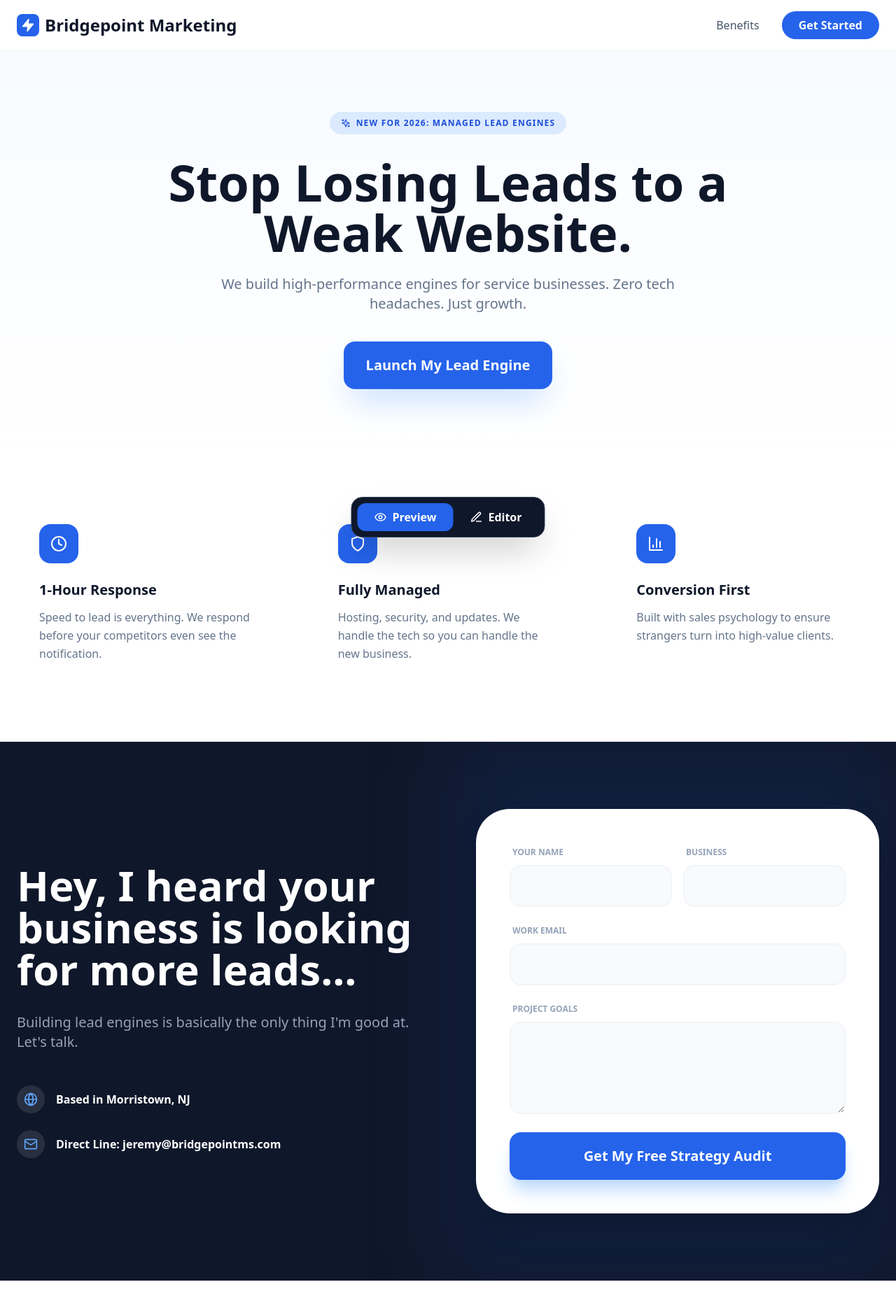
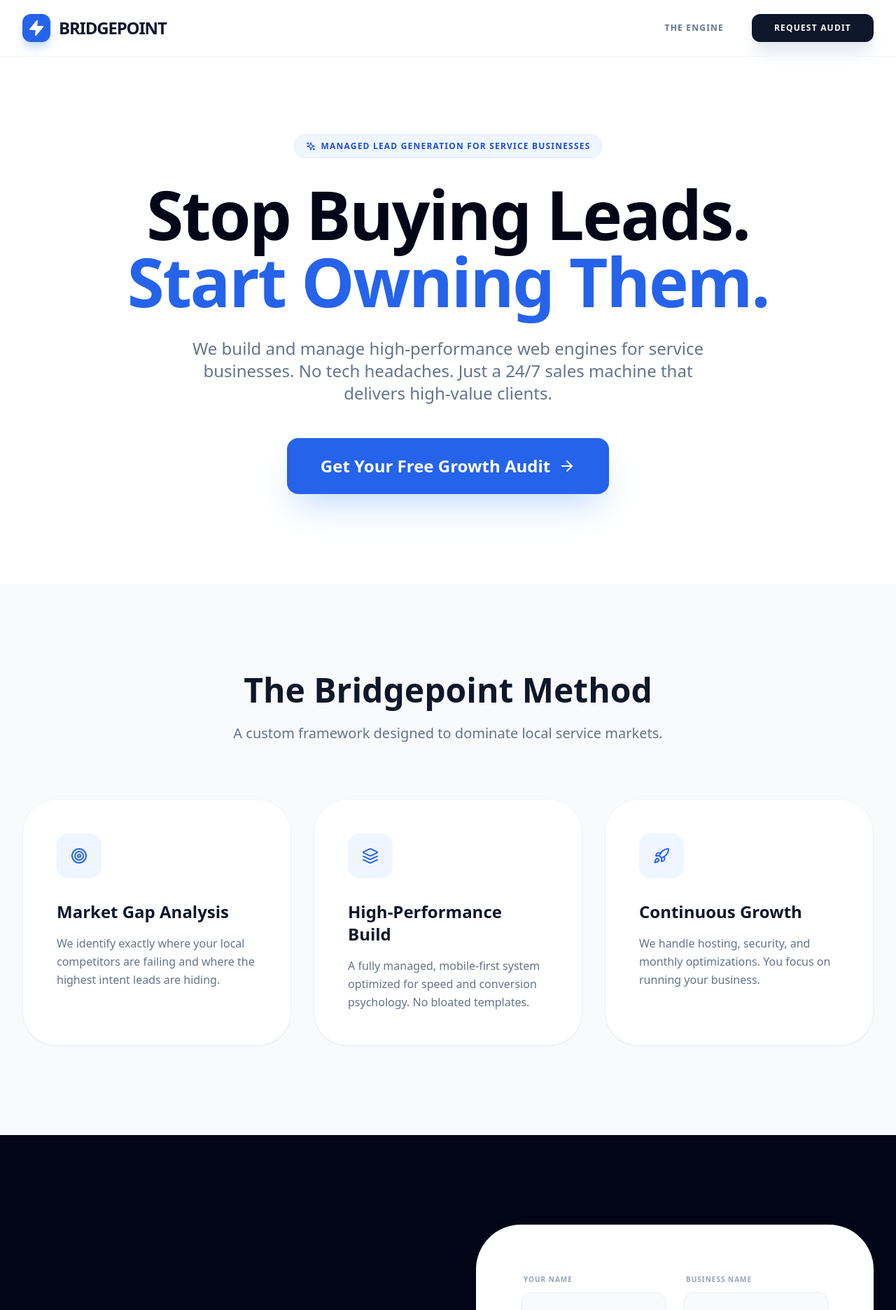
Before and after one commit to jeremyprzyhocki-ctrl/bridgepoint-marketing-site, a React (Create React App) app: page / in a window 1280 px wide. Shown: the top 1872 px of the page at 70% size. Built offline with nearby package versions, Linux system fonts and the light colour scheme.

Commit message:
Refactor App component and update form handling

```diff
--- a/src/App.js
+++ b/src/App.js
@@ -1,166 +1,170 @@
-import React, { useState, useEffect, useRef } from 'react';
+import React, { useState, useEffect } from 'react';
 import {
-  Check, Zap, Send, Loader2, Sparkles, Star, ArrowRight, MessageSquare,
-  User, Building2, Mail, Eye, Edit3, Save, Wand2, FileSearch, X, Clock, Globe, Shield, BarChart3
+  Check, Zap, Send, Loader2, Sparkles, ArrowRight,
+  Clock, Globe, Shield, BarChart3, Target, Layers, Rocket, ChevronRight
 } from 'lucide-react';
 
 // --- PRODUCTION CONFIG ---
 const HUB_PORTAL_ID = "244649678";
 const HUB_FORM_ID = "c08a8f4e-d90e-443c-8c9a-3c2797dda522";
 
-// --- THEME CONSTANTS ---
-const THEME = {
-  primary: "#2563EB",      // Bridgepoint Blue
-  secondary: "#0F172A",    // Midnight Slate
-  accent: "#6366F1",       // Indigo
-  bgLight: "#F8FAFC",
-  success: "#10B981"
-};
+export default function App() {
+  const [status, setStatus] = useState('idle');
 
-// --- HELPER: HUBSPOT API ---
-const submitToHubSpot = async (formData) => {
-  const endpoint = `https://api-na2.hsforms.com/submissions/v3/integration/submit/${HUB_PORTAL_ID}/${HUB_FORM_ID}`;
+  // Page Title & Meta (For Organic SEO)
+  useEffect(() => {
+    document.title = "Bridgepoint Marketing Solutions | High-Performance Web Design Morristown";
+  }, []);
+
+  const handleSubmit = async (e) => {
+    e.preventDefault();
+    setStatus('sending');
+    const formData = new FormData(e.target);
 
     const payload = {
       fields: [
-      { name: "firstname", value: formData.firstname },
-      { name: "email", value: formData.email },
-      { name: "company", value: formData.company },
-      { name: "message", value: formData.message }
+        { name: "firstname", value: formData.get('firstname') },
+        { name: "email", value: formData.get('email') },
+        { name: "company", value: formData.get('company') },
+        { name: "message", value: formData.get('message') }
       ],
       context: {
         pageUri: window.location.href,
-      pageName: document.title
+        pageName: "Bridgepoint Production Landing Page"
       }
     };
 
     try {
-    const res = await fetch(endpoint, {
+      const res = await fetch(`https://api-na2.hsforms.com/submissions/v3/integration/submit/${HUB_PORTAL_ID}/${HUB_FORM_ID}`, {
         method: "POST",
         headers: { "Content-Type": "application/json" },
         body: JSON.stringify(payload)
       });
-    return res.ok;
+      if (res.ok) setStatus('success');
+      else throw new Error();
     } catch (err) {
-    return false;
+      setStatus('idle');
+      alert("Submission error. Please try again.");
     }
   };
-
-export default function App() {
-  const [isEditor, setIsEditor] = useState(false);
-  const [status, setStatus] = useState('idle');
-  const [content, setContent] = useState({
-    brandName: "Bridgepoint Marketing",
-    heroTitle: "Stop Losing Leads to a Weak Website.",
-    heroSubtitle: "We build high-performance engines for service businesses. Zero tech headaches. Just growth.",
-    heroCta: "Launch My Lead Engine",
-    contactTitle: "Hey, I heard your business is looking for more leads...",
-    contactSubtitle: "Building lead engines is basically the only thing I'm good at. Let's talk.",
-    contactSubmitBtn: "Get My Free Strategy Audit",
-    contactSuccessTitle: "Bat-Signal Received! 🚀",
-    contactSuccessBody: "I'm diving into your market data right now. Keep your phone handy—I'll be reaching out within the hour.",
-  });
-
-  const updateContent = (key, val) => setContent(prev => ({ ...prev, [key]: val }));
 
   return (
     <div className="min-h-screen bg-white font-sans text-slate-900 selection:bg-blue-100">
 
-      {/* 1. STICKY NAV */}
-      <nav className="fixed w-full z-50 bg-white/90 backdrop-blur-md border-b border-slate-100 py-4 px-6">
+      {/* 1. NAV: Ultra-Premium */}
+      <nav className="fixed w-full z-50 bg-white/80 backdrop-blur-xl border-b border-slate-100 py-5 px-8">
         <div className="max-w-7xl mx-auto flex justify-between items-center">
-          <div className="flex items-center gap-2 text-2xl font-bold">
-            <div className="w-8 h-8 bg-blue-600 rounded-lg flex items-center justify-center text-white"><Zap size={20} fill="currentColor" /></div>
-            <span>{content.brandName}</span>
+          <div className="flex items-center gap-3 text-2xl font-black tracking-tighter">
+            <div className="w-10 h-10 bg-blue-600 rounded-xl flex items-center justify-center text-white shadow-lg shadow-blue-200">
+              <Zap size={24} fill="currentColor" />
             </div>
-          <div className="hidden md:flex gap-8 items-center">
-            <a href="#benefits" className="text-slate-600 hover:text-blue-600 font-medium">Benefits</a>
-            <a href="#contact" className="bg-blue-600 text-white px-6 py-2 rounded-full font-bold hover:shadow-lg transition">Get Started</a>
+            <span>BRIDGEPOINT</span>
+          </div>
+          <div className="hidden md:flex gap-10 items-center font-bold text-xs uppercase tracking-widest text-slate-500">
+            <a href="#process" className="hover:text-blue-600 transition">The Engine</a>
+            <a href="#contact" className="bg-slate-900 text-white px-8 py-3 rounded-xl hover:bg-blue-600 transition shadow-xl shadow-slate-200">Request Audit</a>
           </div>
         </div>
       </nav>
 
-      {/* 2. HERO (Paid Traffic Landing Spot) */}
-      <section className="pt-40 pb-20 px-6 bg-gradient-to-b from-blue-50/50 to-transparent">
-        <div className="max-w-7xl mx-auto text-center">
-          <div className="inline-flex items-center gap-2 bg-blue-100 text-blue-700 px-4 py-2 rounded-full text-xs font-black uppercase tracking-widest mb-8">
-            <Sparkles size={14} /> New for 2026: Managed Lead Engines
+      {/* 2. HERO: Built for Paid Ads (Google/FB) */}
+      <section className="pt-48 pb-32 px-8 relative overflow-hidden">
+        <div className="absolute top-0 left-1/2 -translate-x-1/2 w-full h-full bg-[radial-gradient(circle_at_center,_#eff6ff_0%,_transparent_70%)] -z-10"></div>
+        <div className="max-w-5xl mx-auto text-center">
+          <div className="inline-flex items-center gap-2 bg-blue-50 text-blue-700 px-4 py-2 rounded-full text-xs font-black uppercase tracking-widest mb-8 border border-blue-100">
+            <Sparkles size={14} /> Managed Lead Generation for Service Businesses
           </div>
-          <h1 className="text-5xl md:text-7xl font-black text-slate-900 mb-6 leading-tight max-w-4xl mx-auto">
-            {content.heroTitle}
+          <h1 className="text-6xl md:text-8xl font-black text-slate-950 mb-8 leading-[0.9] tracking-tight">
+            Stop Buying Leads. <br/><span className="text-blue-600">Start Owning Them.</span>
           </h1>
-          <p className="text-xl text-slate-500 mb-10 max-w-2xl mx-auto font-medium">
-            {content.heroSubtitle}
+          <p className="text-xl md:text-2xl text-slate-500 mb-12 max-w-3xl mx-auto leading-relaxed font-medium">
+            We build and manage high-performance web engines for service businesses. No tech headaches. Just a 24/7 sales machine that delivers high-value clients.
           </p>
-          <div className="flex flex-col sm:flex-row gap-4 justify-center">
-            <a href="#contact" className="bg-blue-600 text-white px-8 py-5 rounded-2xl font-black text-xl shadow-2xl shadow-blue-200 hover:scale-105 transition-all">
-              {content.heroCta}
+          <div className="flex justify-center">
+            <a href="#contact" className="bg-blue-600 text-white px-12 py-6 rounded-2xl font-black text-2xl shadow-2xl shadow-blue-200 hover:-translate-y-1 transition-all flex items-center gap-3 group">
+              Get Your Free Growth Audit <ArrowRight className="group-hover:translate-x-1 transition-transform" />
             </a>
           </div>
         </div>
       </section>
 
-      {/* 3. TRUST SIGNALS (Organic SEO Value) */}
-      <section id="benefits" className="py-20 px-6 border-y border-slate-50">
-        <div className="max-w-7xl mx-auto grid md:grid-cols-3 gap-12">
+      {/* 3. THE ENGINE: Authority-Driven Framework */}
+      <section id="process" className="py-32 bg-slate-50 px-8">
+        <div className="max-w-7xl mx-auto text-center mb-20">
+          <h2 className="text-4xl md:text-5xl font-black mb-6">The Bridgepoint Method</h2>
+          <p className="text-xl text-slate-500">A custom framework designed to dominate local service markets.</p>
+        </div>
+        <div className="max-w-7xl mx-auto grid md:grid-cols-3 gap-8">
           {[
-            { icon: <Clock />, title: "1-Hour Response", desc: "Speed to lead is everything. We respond before your competitors even see the notification." },
-            { icon: <Shield />, title: "Fully Managed", desc: "Hosting, security, and updates. We handle the tech so you can handle the new business." },
-            { icon: <BarChart3 />, title: "Conversion First", desc: "Built with sales psychology to ensure strangers turn into high-value clients." }
+            { icon: <Target />, title: "Market Gap Analysis", desc: "We identify exactly where your local competitors are failing and where the highest intent leads are hiding." },
+            { icon: <Layers />, title: "High-Performance Build", desc: "A fully managed, mobile-first system optimized for speed and conversion psychology. No bloated templates." },
+            { icon: <Rocket />, title: "Continuous Growth", desc: "We handle hosting, security, and monthly optimizations. You focus on running your business." }
           ].map((item, i) => (
-            <div key={i} className="group p-8 rounded-3xl hover:bg-slate-50 transition-colors">
-              <div className="w-14 h-14 bg-blue-600 text-white rounded-2xl flex items-center justify-center mb-6 group-hover:scale-110 transition-transform">
-                {item.icon}
-              </div>
-              <h3 className="text-xl font-black mb-3">{item.title}</h3>
+            <div key={i} className="bg-white p-12 rounded-[3rem] shadow-sm hover:shadow-2xl transition-all group border border-slate-100">
+              <div className="w-16 h-16 bg-blue-50 text-blue-600 rounded-2xl flex items-center justify-center mb-8 group-hover:bg-blue-600 group-hover:text-white transition-colors">{item.icon}</div>
+              <h3 className="text-2xl font-black mb-4">{item.title}</h3>
               <p className="text-slate-500 leading-relaxed font-medium">{item.desc}</p>
             </div>
           ))}
         </div>
       </section>
 
-      {/* 4. THE ENGINE (Contact Form) */}
-      <section id="contact" className="py-24 px-6 bg-slate-900 text-white overflow-hidden relative">
-        <div className="absolute top-0 right-0 w-1/2 h-full bg-blue-600/10 blur-3xl pointer-events-none"></div>
-        <div className="max-w-7xl mx-auto grid lg:grid-cols-2 gap-20 items-center relative z-10">
+      {/* 4. CONVERSION: High-Trust HubSpot Engine */}
+      <section id="contact" className="py-32 px-8 bg-slate-950 text-white relative">
+        <div className="max-w-7xl mx-auto grid lg:grid-cols-2 gap-20 items-center">
           <div>
-            <h2 className="text-4xl md:text-6xl font-black mb-8 leading-tight">{content.contactTitle}</h2>
-            <p className="text-xl text-slate-400 mb-12 font-medium">{content.contactSubtitle}</p>
+            <h2 className="text-5xl md:text-7xl font-black mb-8 leading-tight">Ready to Scale?</h2>
+            <p className="text-xl text-slate-400 mb-12 leading-relaxed font-medium">
+              Join local businesses in **Morristown** and the surrounding areas who have ditched shared lead platforms for their own managed engine.
+            </p>
 
-            <div className="space-y-6">
-              <div className="flex gap-4 items-center">
-                <div className="w-10 h-10 bg-white/10 rounded-full flex items-center justify-center text-blue-400"><Globe size={20} /></div>
-                <span className="font-bold">Based in Morristown, NJ</span>
+            <div className="space-y-8">
+              <div className="flex gap-5 items-center">
+                <div className="w-14 h-14 bg-white/5 rounded-2xl flex items-center justify-center text-blue-400"><Clock size={28} /></div>
+                <div>
+                  <div className="font-black text-xl text-white">60-Minute Response</div>
+                  <div className="text-slate-500 font-bold uppercase tracking-widest text-xs">Direct Access to Jeremy</div>
                 </div>
-              <div className="flex gap-4 items-center">
-                <div className="w-10 h-10 bg-white/10 rounded-full flex items-center justify-center text-blue-400"><Mail size={20} /></div>
-                <span className="font-bold">Direct Line: jeremy@bridgepointms.com</span>
+              </div>
+              <div className="flex gap-5 items-center">
+                <div className="w-14 h-14 bg-white/5 rounded-2xl flex items-center justify-center text-blue-400"><Globe size={28} /></div>
+                <div>
+                  <div className="font-black text-xl text-white">Local Partner</div>
+                  <div className="text-slate-500 font-bold uppercase tracking-widest text-xs">Based in Morristown, NJ</div>
+                </div>
               </div>
             </div>
           </div>
 
-          <div className="bg-white p-8 md:p-12 rounded-[3rem] text-slate-900 shadow-2xl">
+          <div className="bg-white p-10 md:p-16 rounded-[4rem] text-slate-900 shadow-2xl">
             {status === 'success' ? (
-              <SuccessState content={content} />
+              <div className="text-center py-12 animate-in zoom-in duration-500">
+                <div className="w-24 h-24 bg-green-100 text-green-600 rounded-full flex items-center justify-center mx-auto mb-8 shadow-inner"><Check size={48} strokeWidth={3} /></div>
+                <h3 className="text-4xl font-black mb-4 text-slate-950">Audit Requested</h3>
+                <p className="text-slate-500 text-lg font-medium leading-relaxed">I've received your request. I am currently reviewing your market data and will reach out personally within the hour.</p>
+              </div>
             ) : (
-              <form onSubmit={async (e) => {
-                e.preventDefault();
-                setStatus('sending');
-                const data = Object.fromEntries(new FormData(e.target));
-                const ok = await submitToHubSpot(data);
-                setStatus(ok ? 'success' : 'idle');
-              }} className="space-y-5">
-                <div className="grid grid-cols-2 gap-4">
-                  <Input label="Your Name" name="firstname" />
-                  <Input label="Business" name="company" />
+              <form onSubmit={handleSubmit} className="space-y-6">
+                <div className="grid md:grid-cols-2 gap-6">
+                  <div className="space-y-2">
+                    <label className="text-[10px] font-black uppercase tracking-widest text-slate-400 ml-1">Your Name</label>
+                    <input name="firstname" required placeholder="Full Name" className="w-full p-5 rounded-2xl border-2 border-slate-100 bg-slate-50 outline-none focus:border-blue-600 transition-all" />
                   </div>
-                <Input label="Work Email" name="email" type="email" />
                   <div className="space-y-2">
-                  <label className="text-xs font-black uppercase text-slate-400 ml-1">Project Goals</label>
-                  <textarea name="message" required rows="4" className="w-full p-4 rounded-2xl border-2 border-slate-100 bg-slate-50 outline-none focus:border-blue-600 transition-all"></textarea>
+                    <label className="text-[10px] font-black uppercase tracking-widest text-slate-400 ml-1">Business Name</label>
+                    <input name="company" required placeholder="Company Name" className="w-full p-5 rounded-2xl border-2 border-slate-100 bg-slate-50 outline-none focus:border-blue-600 transition-all" />
                   </div>
-                <button disabled={status === 'sending'} className="w-full py-5 bg-blue-600 text-white font-black text-xl rounded-2xl hover:bg-blue-700 shadow-xl shadow-blue-200 transition-all flex items-center justify-center gap-3">
-                  {status === 'sending' ? <Loader2 className="animate-spin" /> : content.contactSubmitBtn}
+                </div>
+                <div className="space-y-2">
+                  <label className="text-[10px] font-black uppercase tracking-widest text-slate-400 ml-1">Business Email</label>
+                  <input name="email" type="email" required placeholder="name@email.com" className="w-full p-5 rounded-2xl border-2 border-slate-100 bg-slate-50 outline-none focus:border-blue-600 transition-all" />
+                </div>
+                <div className="space-y-2">
+                  <label className="text-[10px] font-black uppercase tracking-widest text-slate-400 ml-1">Growth Goals</label>
+                  <textarea name="message" required rows="4" placeholder="How can we help you grow?" className="w-full p-5 rounded-2xl border-2 border-slate-100 bg-slate-50 outline-none focus:border-blue-600 transition-all"></textarea>
+                </div>
+                <button type="submit" disabled={status === 'sending'} className="w-full py-6 bg-blue-600 text-white font-black text-2xl rounded-2xl hover:bg-blue-700 shadow-xl shadow-blue-100 transition-all flex items-center justify-center gap-3">
+                  {status === 'sending' ? <Loader2 className="animate-spin" /> : "Start My Growth Audit"}
                 </button>
               </form>
             )}
@@ -168,40 +172,14 @@ export default function App() {
         </div>
       </section>
 
-      {/* 5. FOOTER */}
-      <footer className="py-12 px-6 border-t border-slate-100 text-center text-slate-400 font-bold text-xs uppercase tracking-[0.3em]">
-        &copy; {new Date().getFullYear()} {content.brandName} • Digital Marketing & Web Design Agency
+      <footer className="py-20 bg-slate-50 text-center border-t border-slate-100">
+        <div className="max-w-7xl mx-auto px-8">
+          <div className="text-slate-400 font-black uppercase tracking-[0.4em] text-[10px] mb-4">
+            &copy; 2026 BRIDGEPOINT MARKETING SOLUTIONS • MORRISTOWN, NJ
+          </div>
+          <p className="text-slate-300 text-[10px] font-bold">BUILT BY JEREMY PRZYHOCKI • HIGH PERFORMANCE ONLY.</p>
+        </div>
       </footer>
-
-      {/* EDITOR CONTROLS (Only visible in dev) */}
-      <EditorControls isEditor={isEditor} setIsEditor={setIsEditor} />
     </div>
   );
 }
-
-// --- SUB-COMPONENTS ---
-const Input = ({ label, name, type = "text" }) => (
-  <div className="space-y-2">
-    <label className="text-xs font-black uppercase text-slate-400 ml-1">{label}</label>
-    <input name={name} type={type} required className="w-full p-4 rounded-2xl border-2 border-slate-100 bg-slate-50 outline-none focus:border-blue-600 transition-all" />
-  </div>
-);
-
-const SuccessState = ({ content }) => (
-  <div className="text-center py-10 animate-in zoom-in duration-500">
-    <div className="w-20 h-20 bg-green-100 text-green-600 rounded-full flex items-center justify-center mx-auto mb-6"><Check size={40} /></div>
-    <h3 className="text-3xl font-black mb-4">{content.contactSuccessTitle}</h3>
-    <p className="text-slate-500 font-medium leading-relaxed">{content.contactSuccessBody}</p>
-  </div>
-);
-
-const EditorControls = ({ isEditor, setIsEditor }) => (
-  <div className="fixed bottom-8 left-1/2 -translate-x-1/2 z-[100] flex bg-slate-900 text-white p-2 rounded-2xl shadow-2xl border border-slate-700">
-    <button onClick={() => setIsEditor(false)} className={`flex items-center gap-2 px-6 py-2 rounded-xl transition ${!isEditor ? 'bg-blue-600' : 'hover:bg-slate-800'}`}>
-      <Eye size={18} /> <span className="font-bold">Preview</span>
-    </button>
-    <button onClick={() => setIsEditor(true)} className={`flex items-center gap-2 px-6 py-2 rounded-xl transition ${isEditor ? 'bg-blue-600' : 'hover:bg-slate-800'}`}>
-      <Edit3 size={18} /> <span className="font-bold">Editor</span>
-    </button>
-  </div>
-);
```
Lines whose indentation alone changed are shown as unchanged.
